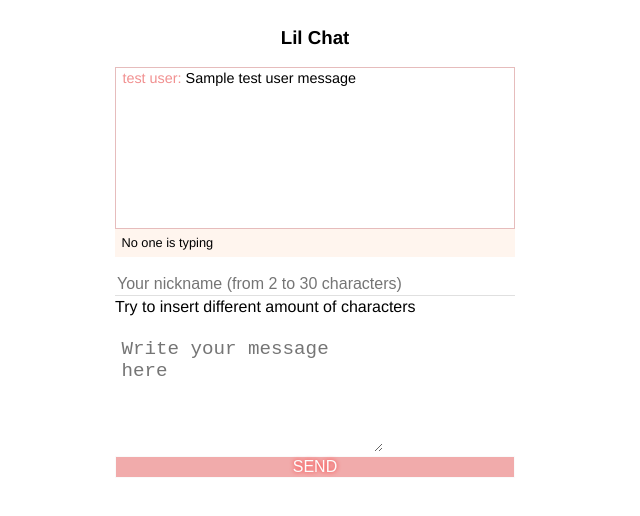
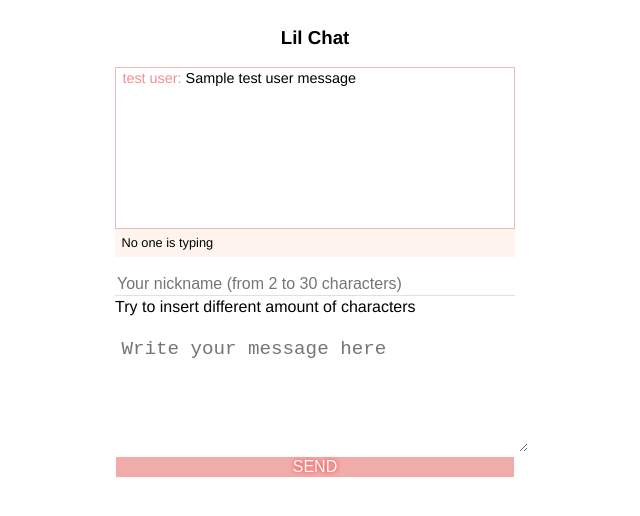
Before and after one commit to prog4life/md-chat-thunks, a React app: page / in a window 1280 px wide. Shown: the top 516 px of the page, without its empty margins (325-965 px from the left). Built offline with nearby package versions, Linux system fonts and the light colour scheme; no server answers.

Commit message:
Update dependencies and add textarea resize

```diff
--- a/src/styles/main.scss
+++ b/src/styles/main.scss
@@ -126,6 +126,9 @@ textarea:active {
   border: none;
   // border: 1px solid rgba(228, 181, 181, 0.9);
   padding: 0.2rem 0.4rem;
+  width: 100%;
+  resize: vertical;
+  // min-height: 3rem;
 }
 
 .send-button {
```
Also changed, not shown: package.json (+4 -4 lines), 1 other file (tests, documents, lock files or other folders).
